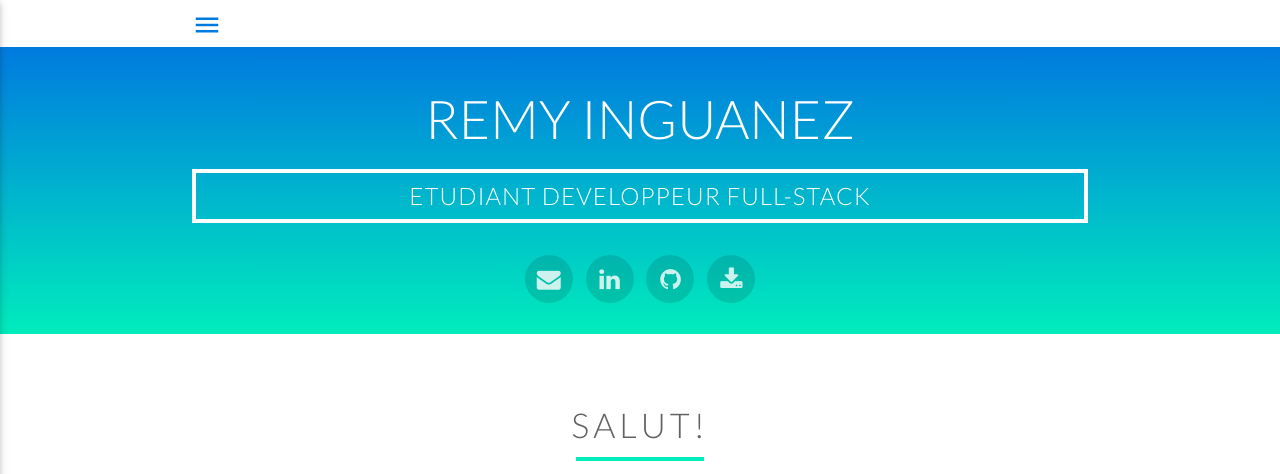
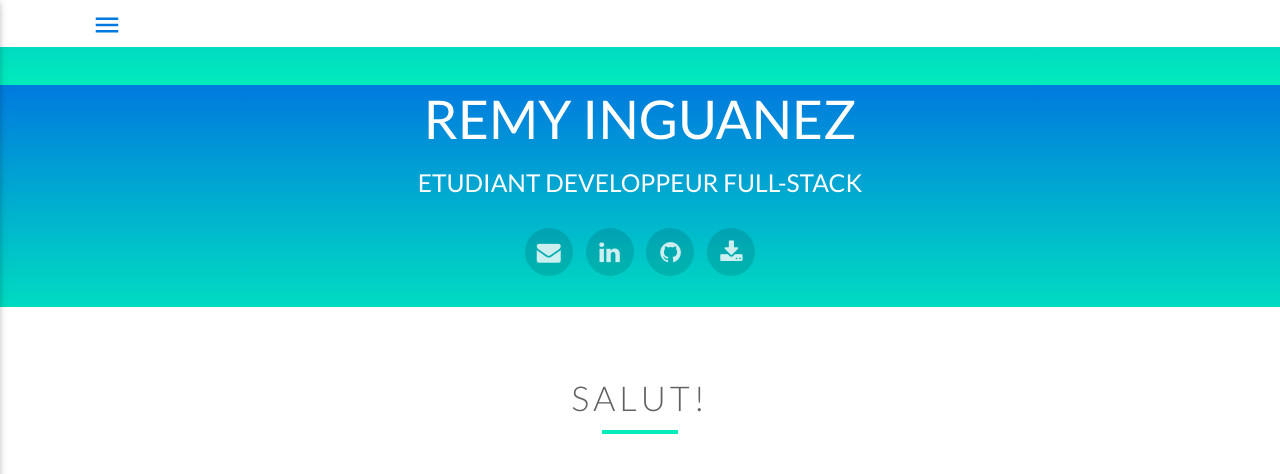
Before and after one commit to remy-inguanez/site-perso, a Jekyll site: the page index.html, which Jekyll copies as it is, in a window 1280 px wide. Shown: the top 474 px of the page. Built offline with Jekyll 4.4.1, drawn with Linux system fonts in a browser that asks for light colours; nearby versions of some CDN libraries; grey boxes are pictures that could not be loaded.

Commit message:
Update index.css

```diff
--- a/css/index.css
+++ b/css/index.css
@@ -1,6 +1,6 @@
 /*
-By: Raymond Chung
-For: rchung95.github.io
+By: Inguanez Remy
+For: https://github.com/remy-inguanez/
 
 Sections:
 1. General
@@ -106,7 +106,7 @@
     font-size: 2rem;
 }
 
-h2#raymond {
+h1#raymond {
     font-weight: 300;
 }
 
@@ -115,7 +115,7 @@
     font-weight: 700;
 }
 
-h5#sub {
+h2#sub {
     font-size: 20px;
     font-weight: 300;
     letter-spacing: 1px;
@@ -123,7 +123,7 @@
     padding: 10px;
 }
 
-h5#aboutSub {
+h2#aboutSub {
     font-size: 20px;
     border: 4px solid #fdc424;
     color: #fdc424;
@@ -237,11 +237,11 @@
         padding-top: 40px;
     }
 
-    h5#sub {
+    h2#sub {
         font-size: 24px;
     }
 
-    h5#aboutSub {
+    h2#aboutSub {
         font-size: 24px;
     }
 
@@ -261,7 +261,6 @@
     p#desc {
         font-size: 1rem;
     }
-}
 
 @media(min-width: 901px) {
     section#home {
@@ -269,7 +268,7 @@
         background-position: center 62vh;
     }
 
-    h5#sub {
+    h2#sub {
         margin: 0 200px 0 200px;
     }
 
```
